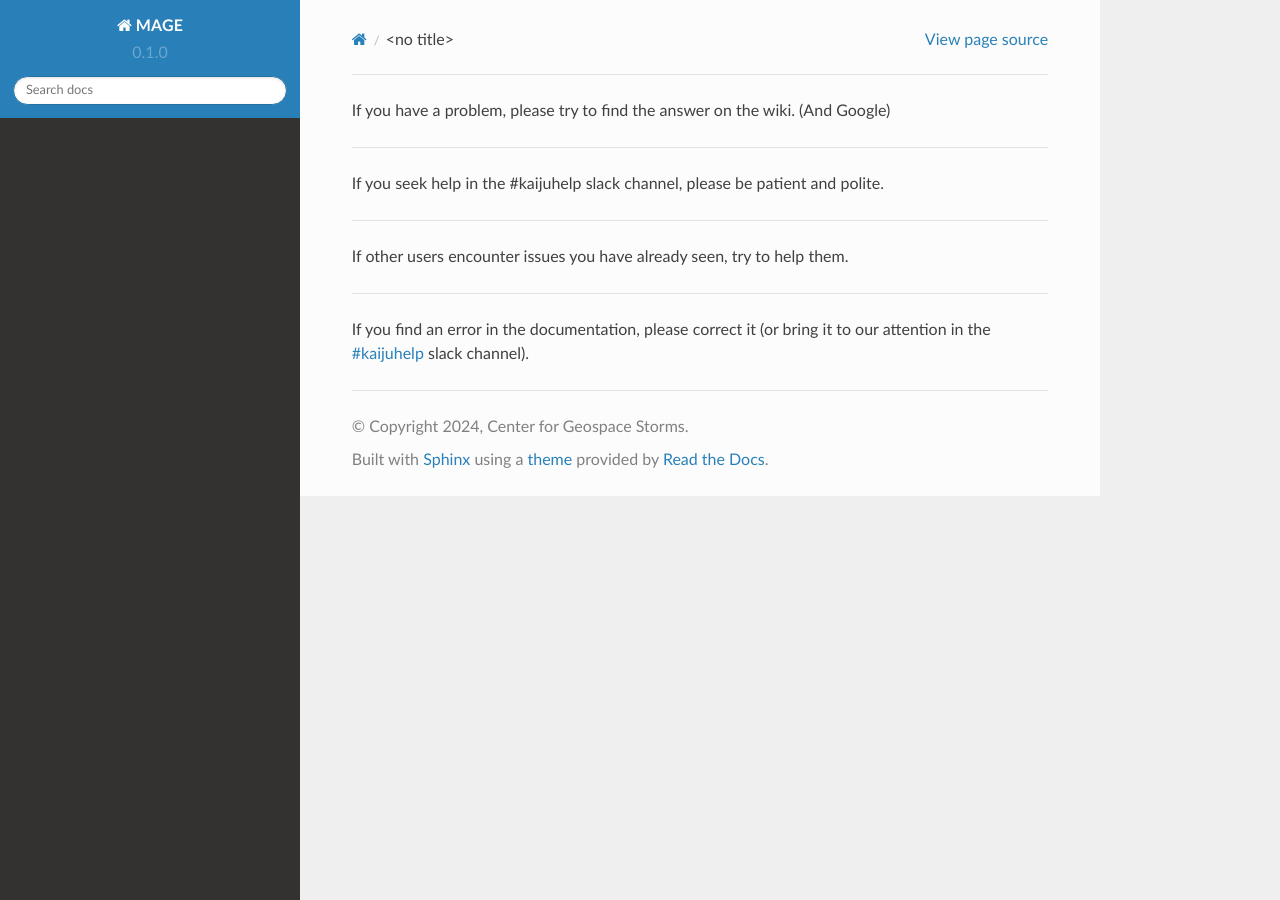
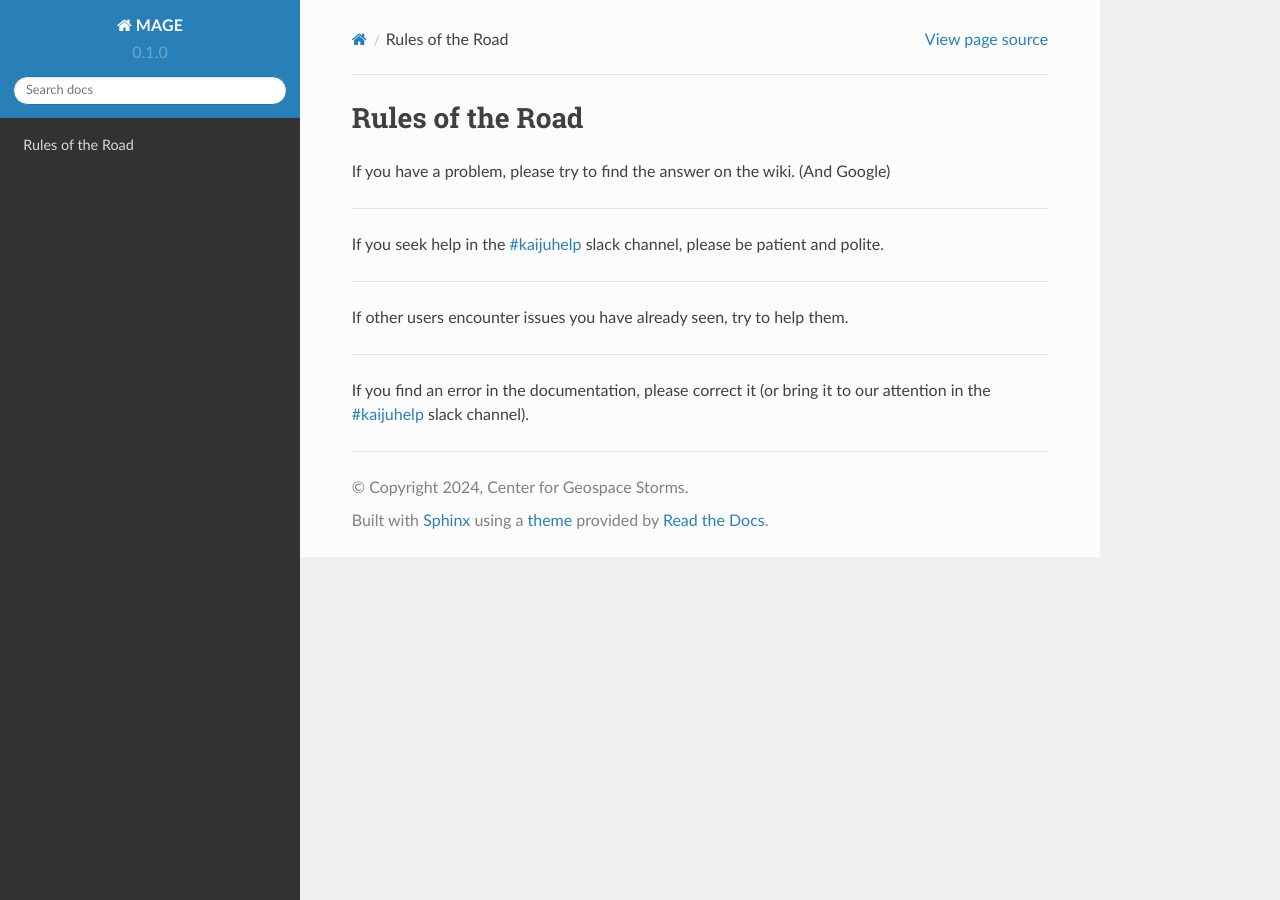
Before and after one commit to rgorby/MAGE, a Sphinx documentation site: the page built from docs/source/roadrules.rst, in a window 1280 px wide. Built offline with Sphinx 7.4.7 and the Read the Docs theme 2.0.0, drawn with Linux system fonts in a browser that asks for light colours.

Commit message:
Added titles, fixed broken links.

```diff
--- a/docs/source/roadrules.rst
+++ b/docs/source/roadrules.rst
@@ -1,10 +1,12 @@
+Rules of the Road
+=================
 
 If you have a problem, please try to find the answer on the wiki. (And
 Google)
 
 ----
 
-If you seek help in the #kaijuhelp slack channel, please be patient and
+If you seek help in the `#kaijuhelp <https://nasa-drive-cgs.slack.com/archives/C011V6V7YSJ>`_ slack channel, please be patient and
 polite.
 
 ----
--- a/docs/source/userGuide/FAQ.rst
+++ b/docs/source/userGuide/FAQ.rst
@@ -1,3 +1,5 @@
+Frequently Asked Questions
+==========================
 
 This page contains frequently asked questions about running Kaiju.
 
```
